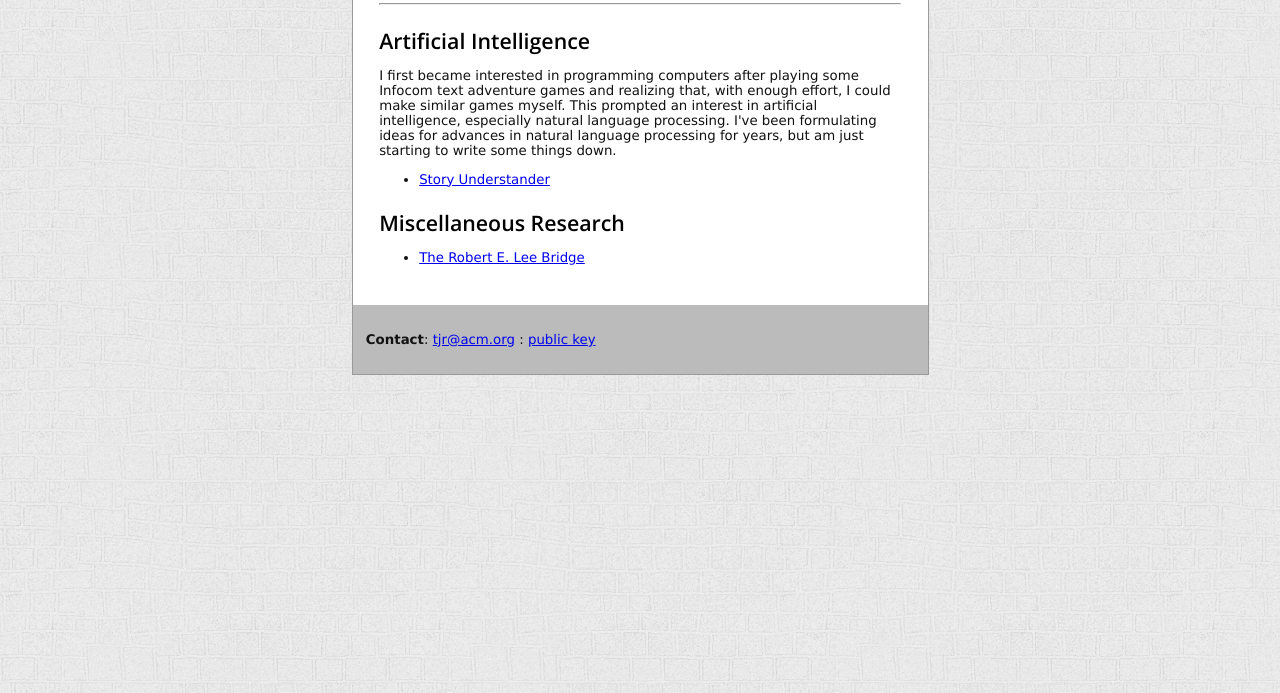
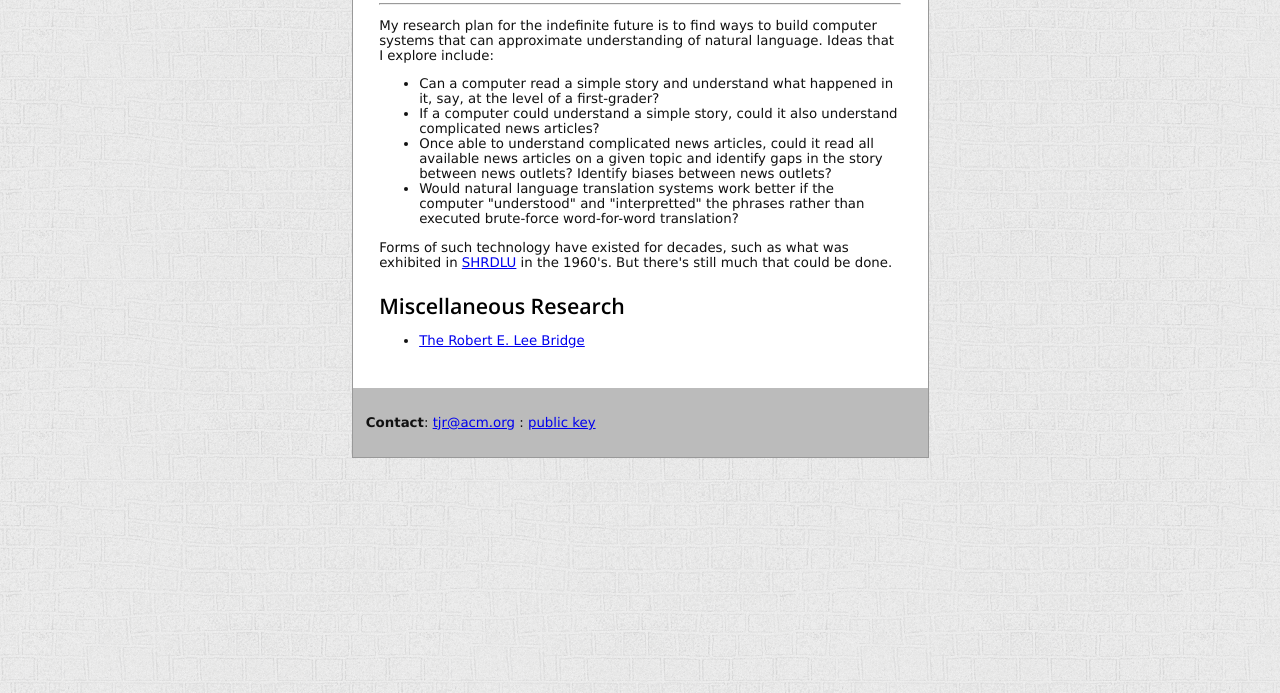
Before and after one commit to tjr/tjr.github.com, a Jekyll site: the page research/index.html, which Jekyll copies as it is, in a window 1280 px wide, cut to the strip 207-900 px from the top of the page. Built offline with Jekyll 4.4.1, drawn with Linux system fonts in a browser that asks for light colours.

Commit message:
refresh research page

```diff
--- a/research/index.html
+++ b/research/index.html
@@ -20,18 +20,28 @@ by <a href="/">Trevis Rothwell</a>
 
 <hr>
 
-<h3>Artificial Intelligence</h3>
+<p>
+My research plan for the indefinite future is to find ways to build
+computer systems that can approximate understanding of natural
+language. Ideas that I explore include:
+
+<ul>
+<li>Can a computer read a simple story and understand what happened
+in it, say, at the level of a first-grader?</li>
+<li>If a computer could understand a simple story, could it also
+understand complicated news articles?</li>
+<li>Once able to understand complicated news articles, could it read
+all available news articles on a given topic and identify gaps in the
+story between news outlets? Identify biases between news outlets?</li>
+<li>Would natural language translation systems work better if the
+computer "understood" and "interpretted" the phrases rather than
+executed brute-force word-for-word translation?</li>
+</ul>
 
 <p>
-I first became interested in programming computers after playing some Infocom text adventure
-games and realizing that, with enough effort, I could make similar games myself.  This prompted
-an interest in artificial intelligence, especially natural language processing.  I've been
-formulating ideas for advances in natural language processing for years, but am just starting
-to write some things down.
-
-<ul>
-<li><a href="./story-understander">Story Understander</a></li>
-</ul>
+Forms of such technology have existed for decades, such as what
+was exhibited in <a href="http://en.wikipedia.org/wiki/SHRDLU">SHRDLU</a>
+in the 1960's. But there's still much that could be done.
 
 <h3>Miscellaneous Research</h3>
 
```
